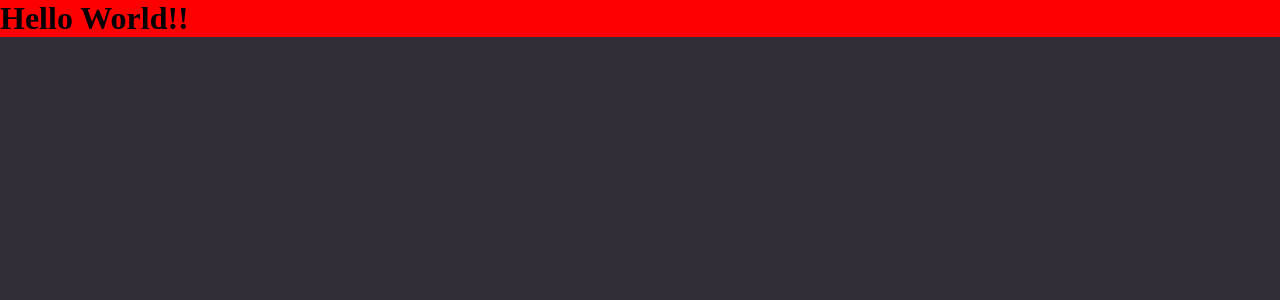
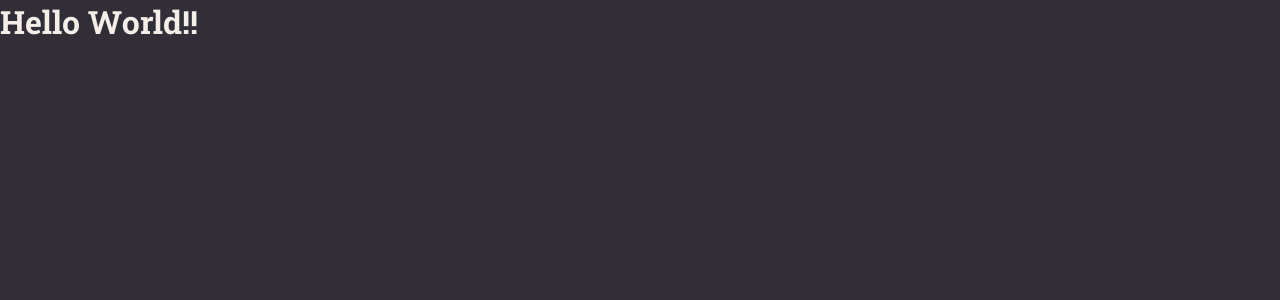
Before and after one commit to Prattiz/Notes, a React (Vite) app: page / in a window 1280 px wide. Shown: the top 300 px of the page. Built offline with nearby package versions, Linux system fonts and the light colour scheme.

Commit message:
ADD Fonts

```diff
--- a/index.html
+++ b/index.html
@@ -4,6 +4,9 @@
     <meta charset="UTF-8" />
     <link rel="icon" type="image/svg+xml" href="/vite.svg" />
     <meta name="viewport" content="width=device-width, initial-scale=1.0" />
+    <link rel="preconnect" href="https://fonts.googleapis.com">
+  <link rel="preconnect" href="https://fonts.gstatic.com" crossorigin>
+  <link href="https://fonts.googleapis.com/css2?family=Roboto+Slab:wght@400;500;700&display=swap" rel="stylesheet">
     <title>Rocket Notes</title>
   </head>
   <body>
--- a/src/pages/style.js
+++ b/src/pages/style.js
@@ -1,7 +1,6 @@
 import styled from "styled-components";
 
 export const Teste = styled.div`
-   background: red;
 
 
 `
--- a/src/styles/global.js
+++ b/src/styles/global.js
@@ -9,8 +9,31 @@
 
     body{
         background-color:${({theme}) => theme.COLORS.BACKGROUND_800};
+        color: ${({theme}) => theme.COLORS.WHITE};
+        -webkit-font-smoothing: antialiased;
+    }
+
+    a{
+        text-align: none;
+    }
+
+    button, a{
+        cursor: pointer;
+        transition: filter 0.2s;
+    }
+
+    body, input, button, textarea{
+        font-family: 'Roboto Slab', serif;
+        font-size: 16px;
+        outline: none;
+    }
+
+    button:hover, a:hover{
+        filter: brightness(0.9);
+
     }
 
 
 
+
 `
```
